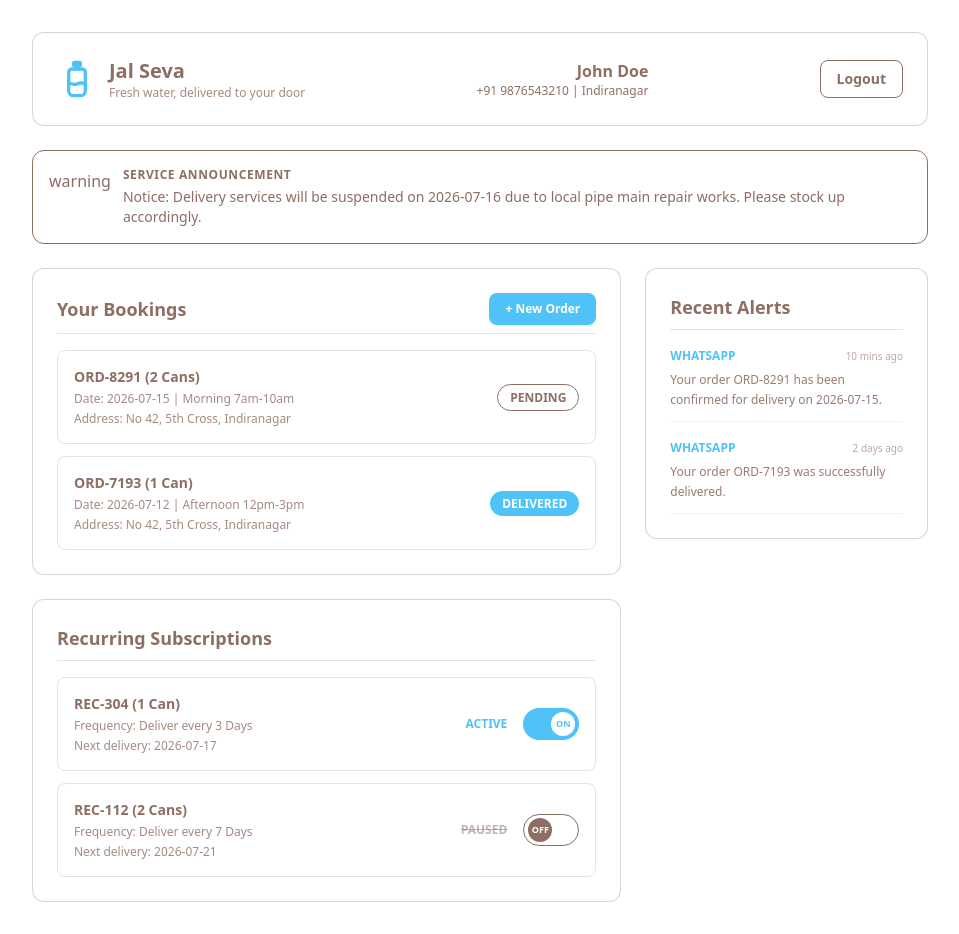
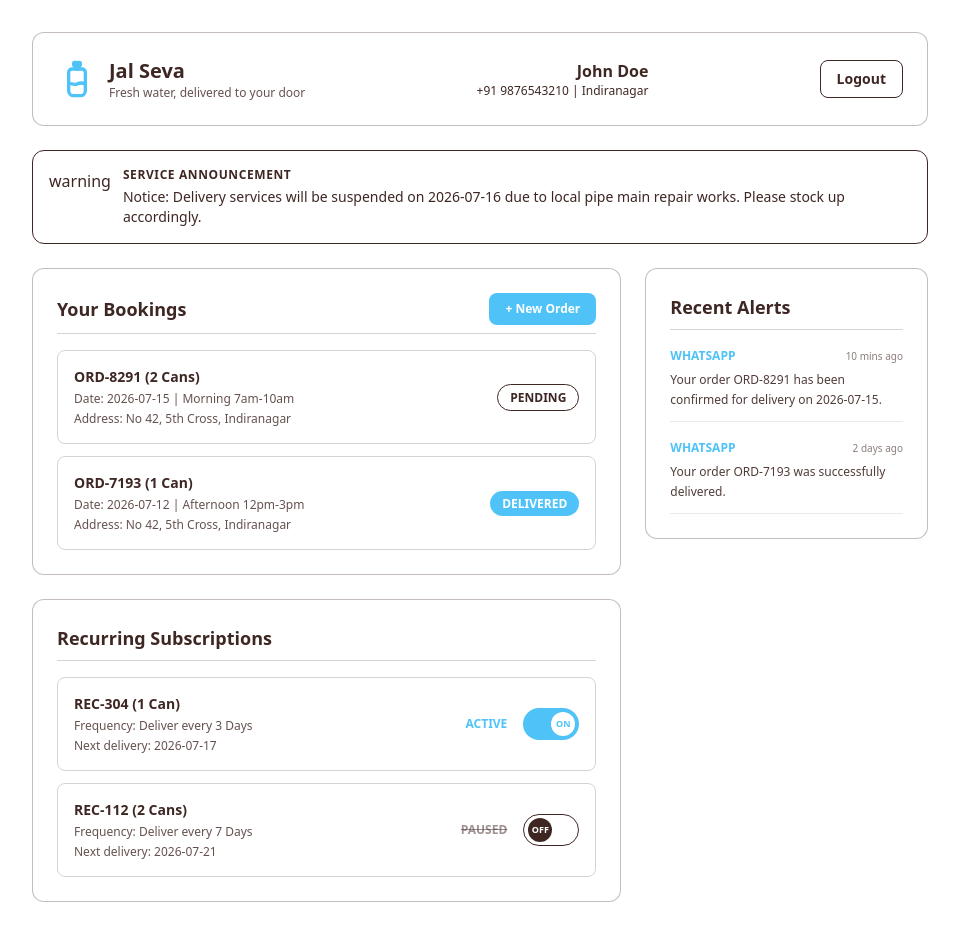
Before and after one commit to shreyamahalingshetti/water-supplier, a React (Vite) app in the folder frontend/: page /dashboard in a window 1280 px wide. Shown: the whole page, without its empty margins (160-1119 px from the left). Built offline with nearby package versions, Linux system fonts and the light colour scheme; no server answers.

Commit message:
Darken warm brown theme color to #3E2723 for better accessibility and readability

```diff
--- a/frontend/src/pages/Dashboard.jsx
+++ b/frontend/src/pages/Dashboard.jsx
@@ -6,7 +6,7 @@ import { useNavigate } from 'react-router-dom';
  * Adheres strictly to the 3-color scheme:
  * 1. Light water blue (#4FC3F7) - buttons, toggle buttons, highlights, accents
  * 2. White (#FFFFFF) - backgrounds, cards
- * 3. Warm brown (#8D6E63) - text, headers, outlines, borders, labels
+ * 3. Warm brown (#3E2723) - text, headers, outlines, borders, labels
  */
 function Dashboard() {
   const navigate = useNavigate();
@@ -97,7 +97,7 @@ function Dashboard() {
       <div className="w-full max-w-4xl space-y-6">
 
         {/* Header Branding & User details */}
-        <div className="w-full p-6 border border-[#8D6E63]/30 rounded-xl flex flex-col md:flex-row justify-between items-center gap-4 bg-[#FFFFFF]">
+        <div className="w-full p-6 border border-[#3E2723]/30 rounded-xl flex flex-col md:flex-row justify-between items-center gap-4 bg-[#FFFFFF]">
           <div className="flex items-center gap-3">
             {/* Logo illustration */}
             <svg
@@ -116,19 +116,19 @@ function Dashboard() {
               <path d="M7 15c2-1 3 1 5 0s3-1 5 0" />
             </svg>
             <div>
-              <h1 className="text-xl font-bold text-[#8D6E63]">Jal Seva</h1>
-              <p className="text-xs text-[#8D6E63]/80">Fresh water, delivered to your door</p>
+              <h1 className="text-xl font-bold text-[#3E2723]">Jal Seva</h1>
+              <p className="text-xs text-[#3E2723]/80">Fresh water, delivered to your door</p>
             </div>
           </div>
 
-          <div className="text-center md:text-right text-[#8D6E63]">
+          <div className="text-center md:text-right text-[#3E2723]">
             <div className="font-bold">{profile.name}</div>
             <div className="text-xs">{profile.phone} | {profile.area}</div>
           </div>
 
           <button
             onClick={handleLogout}
-            className="px-4 py-2 border border-[#8D6E63] text-[#8D6E63] font-bold rounded-lg hover:bg-[#8D6E63]/10 transition-all text-sm outline-none"
+            className="px-4 py-2 border border-[#3E2723] text-[#3E2723] font-bold rounded-lg hover:bg-[#3E2723]/10 transition-all text-sm outline-none"
           >
             Logout
           </button>
@@ -136,9 +136,9 @@ function Dashboard() {
 
         {/* Disruption Alert banner if present */}
         {disruption && (
-          <div className="w-full p-4 border border-[#8D6E63] rounded-xl bg-[#FFFFFF] flex items-start gap-3 animate-in fade-in duration-300">
-            <span className="material-symbols-outlined text-[#8D6E63] mt-0.5">warning</span>
-            <div className="text-sm text-[#8D6E63]">
+          <div className="w-full p-4 border border-[#3E2723] rounded-xl bg-[#FFFFFF] flex items-start gap-3 animate-in fade-in duration-300">
+            <span className="material-symbols-outlined text-[#3E2723] mt-0.5">warning</span>
+            <div className="text-sm text-[#3E2723]">
               <span className="font-bold block uppercase tracking-wider text-xs mb-1">Service Announcement</span>
               {disruption}
             </div>
@@ -150,9 +150,9 @@ function Dashboard() {
           <div className="md:col-span-2 space-y-6">
 
             {/* Active Bookings List */}
-            <div className="p-6 border border-[#8D6E63]/30 rounded-xl bg-[#FFFFFF] space-y-4">
-              <div className="flex justify-between items-center border-b border-[#8D6E63]/20 pb-2">
-                <h2 className="text-lg font-bold text-[#8D6E63]">Your Bookings</h2>
+            <div className="p-6 border border-[#3E2723]/30 rounded-xl bg-[#FFFFFF] space-y-4">
+              <div className="flex justify-between items-center border-b border-[#3E2723]/20 pb-2">
+                <h2 className="text-lg font-bold text-[#3E2723]">Your Bookings</h2>
                 <button
                   onClick={() => navigate('/place-order')}
                   className="px-4 py-2 bg-[#4FC3F7] text-[#FFFFFF] font-bold rounded-lg hover:bg-opacity-90 active:scale-95 transition-all text-xs outline-none"
@@ -165,18 +165,18 @@ function Dashboard() {
                 {orders.map((order) => (
                   <div
                     key={order.id}
-                    className="p-4 border border-[#8D6E63]/20 rounded-lg text-sm text-[#8D6E63] flex justify-between items-center"
+                    className="p-4 border border-[#3E2723]/20 rounded-lg text-sm text-[#3E2723] flex justify-between items-center"
                   >
                     <div className="space-y-1">
                       <div className="font-bold">{order.id} ({order.quantity} Can{order.quantity > 1 ? 's' : ''})</div>
-                      <div className="text-xs text-[#8D6E63]/80">Date: {order.deliveryDate} | {order.timeSlot}</div>
-                      <div className="text-xs text-[#8D6E63]/80">Address: {order.address}</div>
+                      <div className="text-xs text-[#3E2723]/80">Date: {order.deliveryDate} | {order.timeSlot}</div>
+                      <div className="text-xs text-[#3E2723]/80">Address: {order.address}</div>
                     </div>
                     <div>
                       <span
                         className={`px-3 py-1 rounded-full text-xs font-bold ${
                           order.status === 'Pending'
-                            ? 'border border-[#8D6E63] text-[#8D6E63]'
+                            ? 'border border-[#3E2723] text-[#3E2723]'
                             : 'bg-[#4FC3F7] text-[#FFFFFF]'
                         }`}
                       >
@@ -189,8 +189,8 @@ function Dashboard() {
             </div>
 
             {/* Recurring Schedules */}
-            <div className="p-6 border border-[#8D6E63]/30 rounded-xl bg-[#FFFFFF] space-y-4">
-              <h2 className="text-lg font-bold text-[#8D6E63] border-b border-[#8D6E63]/20 pb-2">
+            <div className="p-6 border border-[#3E2723]/30 rounded-xl bg-[#FFFFFF] space-y-4">
+              <h2 className="text-lg font-bold text-[#3E2723] border-b border-[#3E2723]/20 pb-2">
                 Recurring Subscriptions
               </h2>
 
@@ -198,17 +198,17 @@ function Dashboard() {
                 {recurringOrders.map((rec) => (
                   <div
                     key={rec.id}
-                    className="p-4 border border-[#8D6E63]/20 rounded-lg text-sm text-[#8D6E63] flex flex-col md:flex-row justify-between items-start md:items-center gap-3"
+                    className="p-4 border border-[#3E2723]/20 rounded-lg text-sm text-[#3E2723] flex flex-col md:flex-row justify-between items-start md:items-center gap-3"
                   >
                     <div className="space-y-1">
                       <div className="font-bold">{rec.id} ({rec.quantity} Can{rec.quantity > 1 ? 's' : ''})</div>
-                      <div className="text-xs text-[#8D6E63]/80">Frequency: Deliver every {rec.frequencyDays} Days</div>
-                      <div className="text-xs text-[#8D6E63]/80">Next delivery: {rec.nextDelivery}</div>
+                      <div className="text-xs text-[#3E2723]/80">Frequency: Deliver every {rec.frequencyDays} Days</div>
+                      <div className="text-xs text-[#3E2723]/80">Next delivery: {rec.nextDelivery}</div>
                     </div>
                     <div className="flex items-center gap-4 w-full md:w-auto justify-between md:justify-end">
                       <span
                         className={`text-xs font-bold ${
-                          rec.isActive ? 'text-[#4FC3F7]' : 'text-[#8D6E63]/50 line-through'
+                          rec.isActive ? 'text-[#4FC3F7]' : 'text-[#3E2723]/50 line-through'
                         }`}
                       >
                         {rec.isActive ? 'ACTIVE' : 'PAUSED'}
@@ -216,14 +216,14 @@ function Dashboard() {
                       <button
                         onClick={() => toggleRecurringActive(rec.id)}
                         className={`w-14 h-8 flex items-center rounded-full p-1 transition-all duration-300 outline-none ${
-                          rec.isActive ? 'bg-[#4FC3F7]' : 'bg-[#FFFFFF] border border-[#8D6E63]'
+                          rec.isActive ? 'bg-[#4FC3F7]' : 'bg-[#FFFFFF] border border-[#3E2723]'
                         }`}
                       >
                         <div
                           className={`w-6 h-6 rounded-full transition-all duration-300 flex items-center justify-center text-[9px] font-bold ${
                             rec.isActive
                               ? 'translate-x-6 bg-[#FFFFFF] text-[#4FC3F7]'
-                              : 'translate-x-0 bg-[#8D6E63] text-[#FFFFFF]'
+                              : 'translate-x-0 bg-[#3E2723] text-[#FFFFFF]'
                           }`}
                         >
                           {rec.isActive ? 'ON' : 'OFF'}
@@ -239,20 +239,20 @@ function Dashboard() {
 
           {/* Right Sidebar: Notification logs */}
           <div className="space-y-6">
-            <div className="p-6 border border-[#8D6E63]/30 rounded-xl bg-[#FFFFFF] space-y-4">
-              <h2 className="text-lg font-bold text-[#8D6E63] border-b border-[#8D6E63]/20 pb-2">
+            <div className="p-6 border border-[#3E2723]/30 rounded-xl bg-[#FFFFFF] space-y-4">
+              <h2 className="text-lg font-bold text-[#3E2723] border-b border-[#3E2723]/20 pb-2">
                 Recent Alerts
               </h2>
 
               <div className="space-y-4">
                 {notifications.map((ntf) => (
-                  <div key={ntf.id} className="space-y-1 text-sm text-[#8D6E63]">
+                  <div key={ntf.id} className="space-y-1 text-sm text-[#3E2723]">
                     <div className="flex justify-between items-center">
                       <span className="font-bold text-[#4FC3F7] text-xs">WHATSAPP</span>
-                      <span className="text-[10px] text-[#8D6E63]/60">{ntf.time}</span>
+                      <span className="text-[10px] text-[#3E2723]/60">{ntf.time}</span>
                     </div>
-                    <p className="text-[#8D6E63]/90 text-xs leading-relaxed">{ntf.message}</p>
-                    <div className="border-b border-[#8D6E63]/10 pt-2" />
+                    <p className="text-[#3E2723]/90 text-xs leading-relaxed">{ntf.message}</p>
+                    <div className="border-b border-[#3E2723]/10 pt-2" />
                   </div>
                 ))}
               </div>
```
Also changed, not shown: frontend/src/pages/OrderForm.jsx (+31 -31 lines), frontend/src/pages/Signup.jsx (+16 -16 lines).
